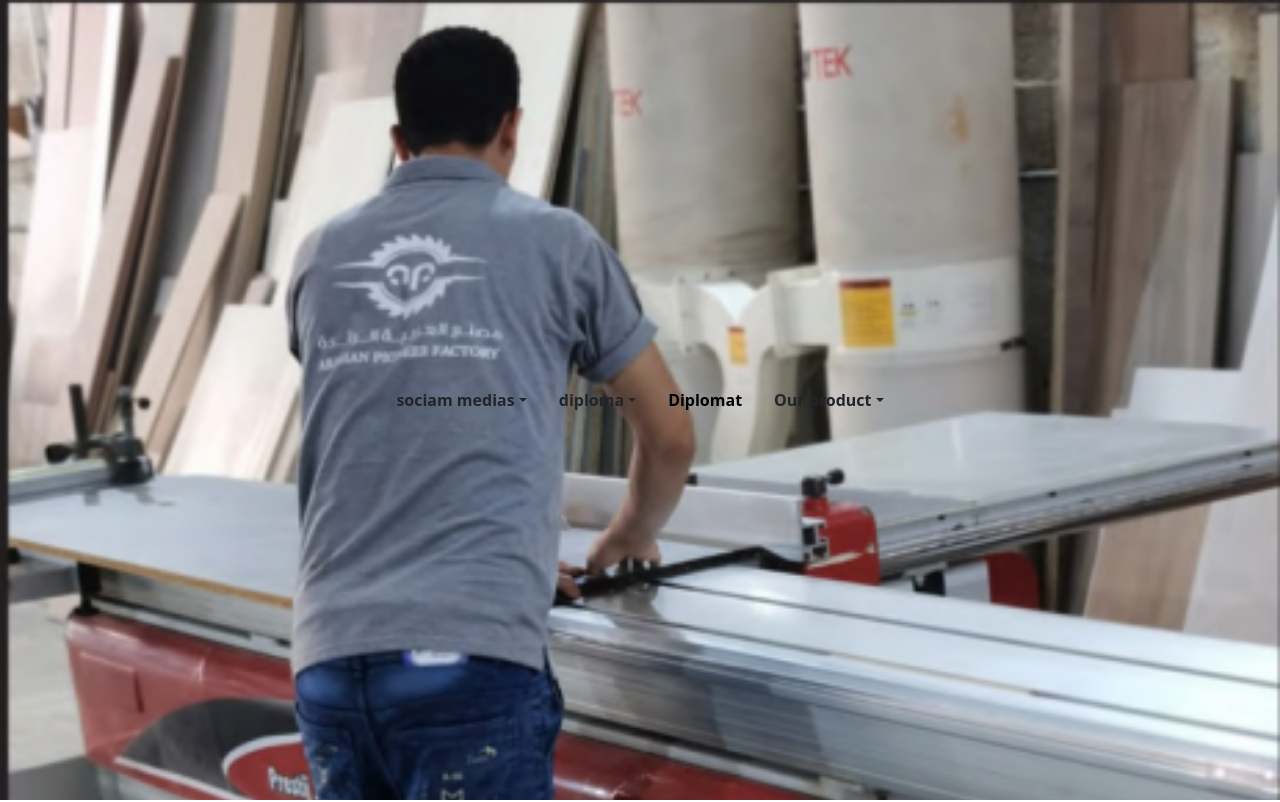
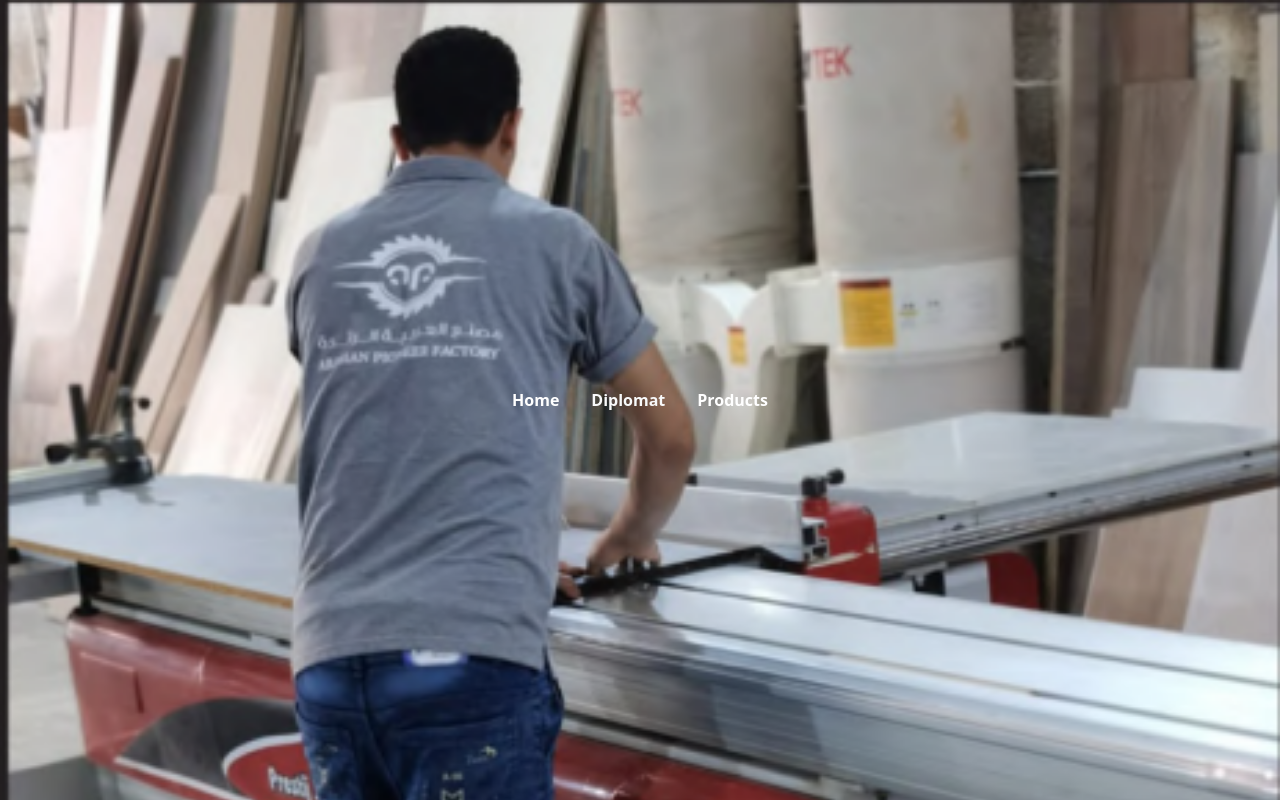
Before and after one commit to melissasidisid/projectwood, a Next.js app in the folder projectwood/: page / in a window 1280 px wide. Shown: the top 802 px of the page. Built offline with nearby package versions, Linux system fonts and the light colour scheme.

Commit message:
added the names in the navbar

```diff
--- a/projectwood/src/component/Bnav.jsx
+++ b/projectwood/src/component/Bnav.jsx
@@ -1,5 +1,5 @@
-import React from 'react'
-import 'bootstrap/dist/css/bootstrap.css'
+import React from "react"
+import "bootstrap/dist/css/bootstrap.css"
 
 function Bnav() {
   return (
@@ -9,150 +9,49 @@ function Bnav() {
         // this allow us to maintain the navbar in the middle of the page
         className="nav nav-pills"
         style={{
-          display: 'flex',
-          justifyContent: 'center',
-          margin: 'auto',
+          display: "flex",
+          justifyContent: "center",
+          margin: "auto",
 
-          position: 'fixed',
-          top: '50%',
-          left: '50%',
-          transform: 'translate(-50%, -50%)',
-          width: '100%',
+          position: "fixed",
+          top: "50%",
+          left: "50%",
+          transform: "translate(-50%, -50%)",
+          width: "100%",
         }}
       >
         {/* the navbar */}
-        <li className="nav-item dropdown bg-transparent">
-          <a
-            className="nav-link dropdown-toggle text-dark "
-            style={{ fontWeight: 'bold' }}
-            data-bs-toggle="dropdown"
-            href="#"
-            role="button"
-            aria-expanded="false"
-          >
-            sociam medias
-          </a>
-          <ul className="dropdown-menu">
-            <li>
-              <a className="dropdown-item" href="#">
-                Action
+        <div>
+          <ul class="nav justify-content-center">
+            <li class="nav-item">
+              <a
+                className="nav-link text-white "
+                style={{ fontWeight: "bold" }}
+                href="/"
+              >
+                Home
               </a>
             </li>
-            <li>
+            <li className="nav-item">
               <a
-                className="dropdown-item"
-                href="#"
-                style={{ fontWeight: 'bold' }}
+                className="nav-link text-light"
+                href="/Certificate"
+                style={{ fontWeight: "bold" }}
               >
-                Another action
+                Diplomat
               </a>
             </li>
-            <li>
+            <li class="nav-item">
               <a
-                className="dropdown-item"
-                href="#"
-                style={{ fontWeight: 'bold' }}
+                className="nav-link text-white"
+                style={{ fontWeight: "bold" }}
+                href="/Products"
               >
-                Something else here
-              </a>
-            </li>
-            <li>
-              <hr className="dropdown-divider" />
-            </li>
-            <li>
-              <a
-                className="dropdown-item"
-                href="#"
-                style={{ fontWeight: 'bold' }}
-              >
-                Separated link
+                Products
               </a>
             </li>
           </ul>
-        </li>
-        <li className="nav-item dropdown">
-          <a
-            className="nav-link dropdown-toggle text-dark"
-            data-bs-toggle="dropdown"
-            href="#"
-            role="button"
-            aria-expanded="false"
-            style={{ fontWeight: 'bold' }}
-          >
-            diploma
-          </a>
-          <ul className="dropdown-menu">
-            <li>
-              <a className="dropdown-item" href="#">
-                Action
-              </a>
-            </li>
-            <li>
-              <a className="dropdown-item" href="#">
-                Another action
-              </a>
-            </li>
-            <li>
-              <a className="dropdown-item" href="#">
-                Something else here
-              </a>
-            </li>
-            <li>
-              <hr className="dropdown-divider" />
-            </li>
-            <li>
-              <a className="dropdown-item" href="#">
-                Separated link
-              </a>
-            </li>
-          </ul>
-        </li>
-        <li className="nav-item">
-          <a
-            className="nav-link text-black"
-            href="/Certificate"
-            style={{ fontWeight: 'bold' }}
-          >
-            Diplomat
-          </a>
-        </li>
-        <li className="nav-item dropdown">
-          <a
-            className="nav-link dropdown-toggle text-dark"
-            data-bs-toggle="dropdown"
-            href="#"
-            role="button"
-            aria-expanded="false"
-            style={{ fontWeight: 'bold' }}
-          >
-            Our product
-          </a>
-          <ul className="dropdown-menu">
-            <li>
-              <a className="dropdown-item" href="/Products">
-                Our product
-              </a>
-            </li>
-            <li>
-              <a className="dropdown-item" href="#">
-                Another action
-              </a>
-            </li>
-            <li>
-              <a className="dropdown-item" href="#">
-                Something else here
-              </a>
-            </li>
-            <li>
-              <hr className="dropdown-divider" />
-            </li>
-            <li>
-              <a className="dropdown-item" href="#">
-                Separated link
-              </a>
-            </li>
-          </ul>
-        </li>
+        </div>
       </ul>
     </div>
   )
```
Also changed, not shown: projectwood/src/component/Nav.jsx (+6 -11 lines), projectwood/src/component/sample.jsx (+6 -3 lines), projectwood/src/pages/Products.js (+99 -34 lines), projectwood/src/app/component/Bnav.jsx (added).
